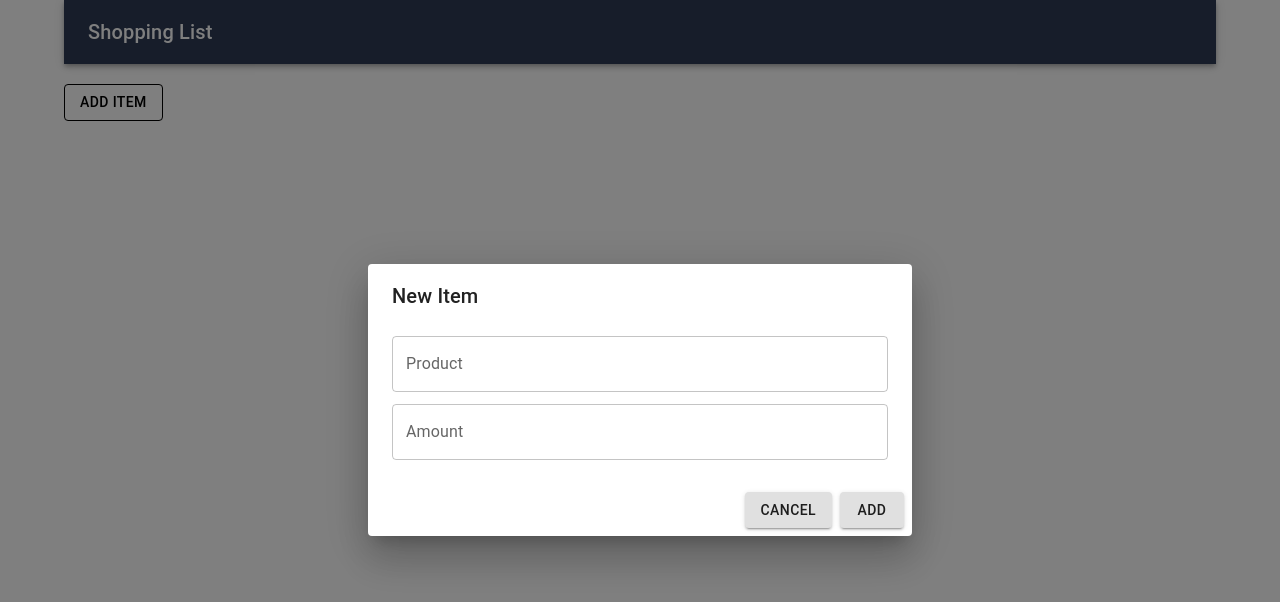
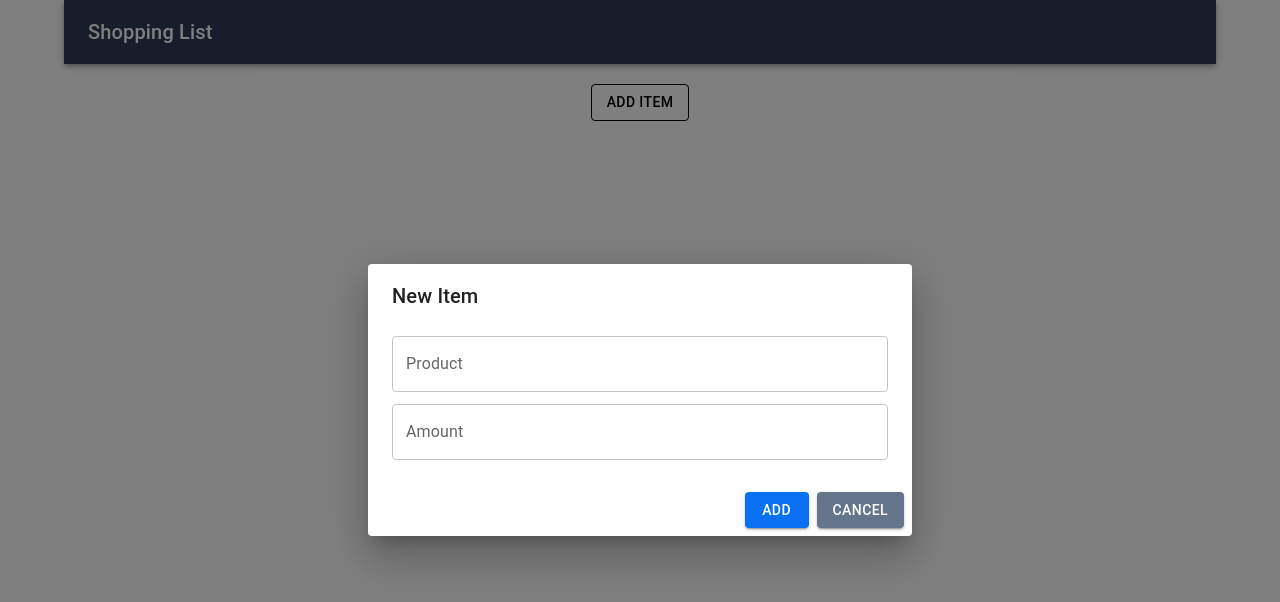
Before and after one commit to edielam/sBoot, a React (Create React App) app in the folder cardatabase/shoppinglist/: page / in a window 1280 px wide. Both pictures are taken after a click on the button "ADD ITEM". Shown: the top 602 px of the page. Built offline with nearby package versions, Linux system fonts and the light colour scheme.

Commit message:
modal box

```diff
--- a/cardatabase/shoppinglist/src/App.js
+++ b/cardatabase/shoppinglist/src/App.js
@@ -3,6 +3,7 @@ import { AppBar, Typography, Toolbar } from '@mui/material';
 import './App.css';
 import { useState } from 'react';
 import AddItem from './components/AddItem';
+import Stack from '@mui/material/Stack';
 
 function App() {
   const [items, setItems] = useState([]);
@@ -18,7 +19,9 @@ function App() {
           </Typography>
         </Toolbar>
       </AppBar><br/>
-      <AddItem/>
+      <Stack alignItems='center'>
+      <AddItem addItem={addItem}/>
+      </Stack>
     </Container>
   );
 }
--- a/cardatabase/shoppinglist/src/components/addItem.js
+++ b/cardatabase/shoppinglist/src/components/addItem.js
@@ -1,6 +1,7 @@
 import React, { useState } from "react";
 import { Button, TextField, Dialog, DialogActions,
 DialogContent, DialogTitle } from "@mui/material";
+import { createTheme, ThemeProvider } from '@mui/material/styles';
 
 function AddItem(props){
     const [open, setOpen] = useState(false);
@@ -22,6 +23,22 @@ function AddItem(props){
     const handleChange = (e) => {
         setItem({...item, [e.target.name]: e.target.value})
     }
+    const theme = createTheme({
+            status: {
+                danger: '#e53e3e',
+            },
+            palette: {
+                primary: {
+                main: '#0971f1',
+                darker: '#053e85',
+                },
+                neutral: {
+                main: '#64748B',
+                contrastText: '#fff',
+                },
+            },
+    });
+
     return (
         <div>
             <Button onClick={handleOpen} color='inherit' variant="outlined">
@@ -38,12 +55,14 @@ function AddItem(props){
                     label="Amount" fullWidth />
                 </DialogContent>
                 <DialogActions>
-                    <Button onClick={handleClose} color='inherit' variant="contained">
-                    Cancel
-                    </Button>
-                    <Button onClick={addItem} color='inherit' variant="contained">
-                    Add
-                    </Button>
+                    <ThemeProvider theme={theme}>
+                        <Button onClick={addItem} color='primary' variant="contained">
+                        Add
+                        </Button>
+                        <Button onClick={handleClose} color='neutral' variant="contained">
+                        Cancel
+                        </Button>
+                    </ThemeProvider>
                 </DialogActions>
             </Dialog>
         </div>
```
